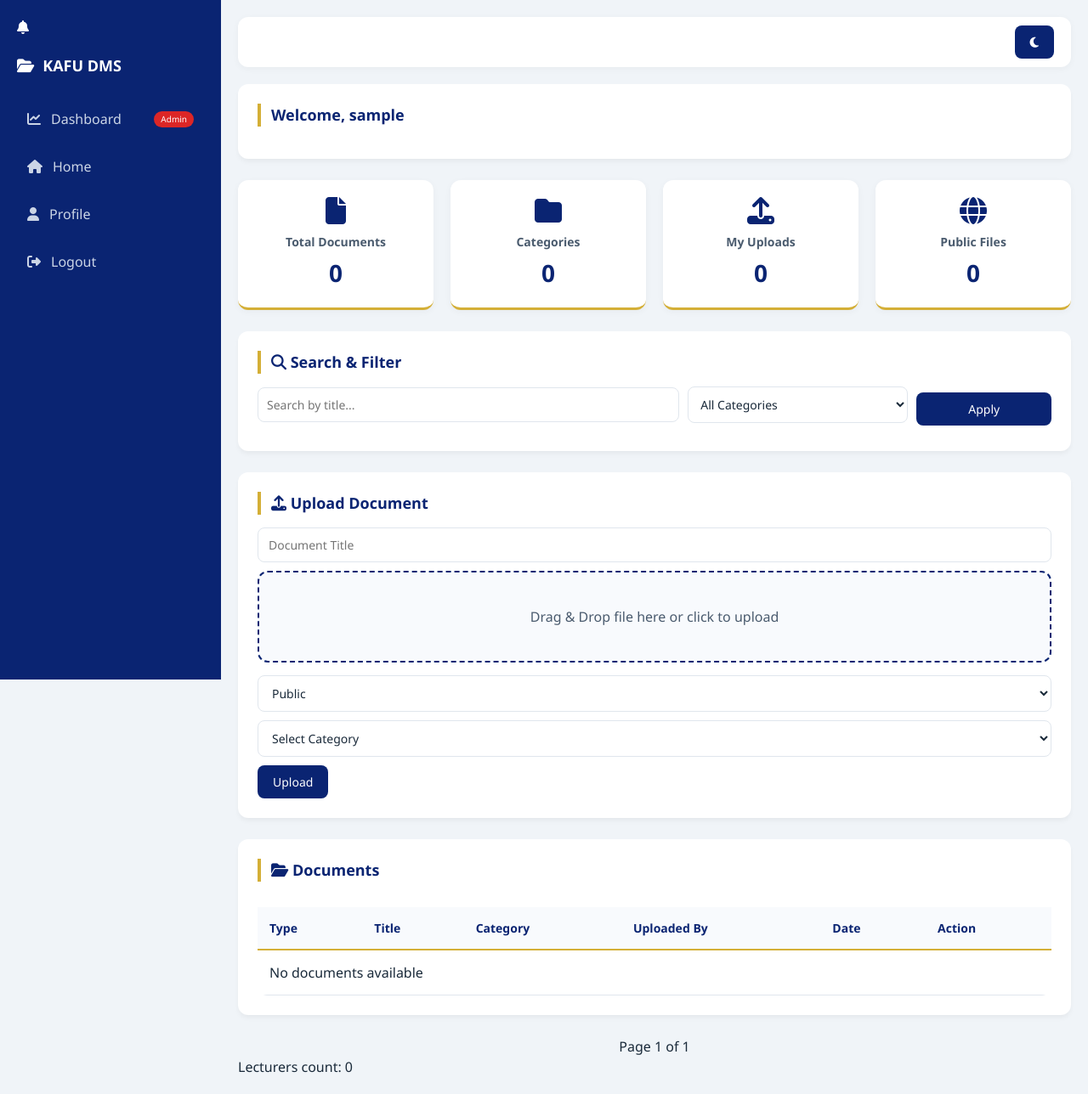
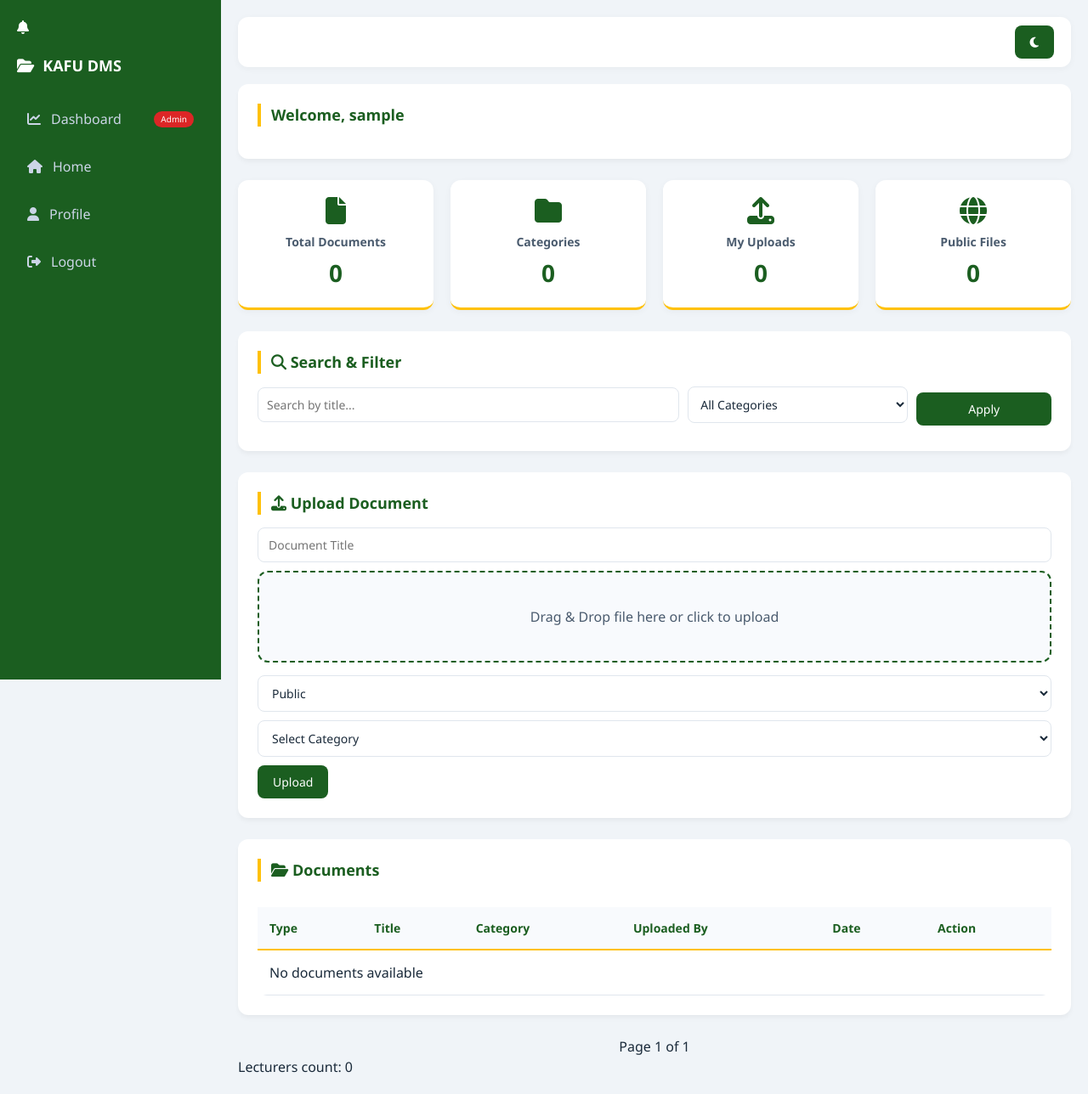
Before and after one commit to zablon105/kafu-dms-project, a Django app: page /home/ in a window 1280 px wide. Shown: the whole page at 85% size. Run offline with Django 5.2, Linux system fonts and the light colour scheme; the visitor is signed in with stand-in values (Sample User, id 1); data comes from the database, SQL or seed files in the repository; data that the repository does not hold is empty.

Commit message:
Complete rebrand with school green colors - Green (#1B5E20) and Yellow (#FFC107)

```diff
--- a/static/css/dashboard.css
+++ b/static/css/dashboard.css
@@ -1,19 +1,20 @@
 /* =====================================
-   KAFU DMS DASHBOARD STYLES - KAFU SCHOOL COLORS
+   KAFU DMS DASHBOARD STYLES - SCHOOL GREEN COLORS
+   Complete File - Copy and Replace Entirely
 ===================================== */
 
 :root {
-    --primary: #0A2472;
-    --primary-dark: #071a56;
-    --primary-light: #162b5e;
-    --accent: #D4AF37;
-    --accent-dark: #c49b2a;
-    --success: #2ecc71;
-    --danger: #e74c3c;
-    --warning: #f39c12;
-    --sidebar-bg: #0A2472;
+    --primary: #1B5E20;
+    --primary-dark: #0f3d14;
+    --primary-light: #4CAF50;
+    --accent: #FFC107;
+    --accent-dark: #e6a800;
+    --success: #28a745;
+    --danger: #dc3545;
+    --warning: #ffc107;
+    --sidebar-bg: #1B5E20;
     --sidebar-text: #cbd5e6;
-    --sidebar-hover: #162b5e;
+    --sidebar-hover: #2E7D32;
     --body-bg: #f0f4f8;
     --card-bg: #ffffff;
     --text-primary: #1a2a3a;
@@ -265,7 +266,7 @@ body {
     padding-left: 12px;
 }
 
-/* ===== TABLES ===== */
+/* ===== TABLES - DESKTOP VIEW ===== */
 .table-wrapper {
     overflow-x: auto;
     border-radius: 12px;
@@ -294,7 +295,7 @@ body {
 }
 
 .doc-table tr:hover, .documents-table tr:hover, .modern-table tr:hover {
-    background: rgba(10,36,114,0.02);
+    background: rgba(27,94,32,0.02);
 }
 
 /* Hide pseudo-elements on desktop */
@@ -377,7 +378,7 @@ body {
 .search-box select:focus {
     outline: none;
     border-color: var(--primary);
-    box-shadow: 0 0 0 3px rgba(10,36,114,0.1);
+    box-shadow: 0 0 0 3px rgba(27,94,32,0.1);
 }
 
 .search-box button {
@@ -541,12 +542,12 @@ body {
 }
 
 .drop-zone:hover {
-    background: rgba(10,36,114,0.05);
+    background: rgba(27,94,32,0.03);
     border-color: var(--primary-dark);
 }
 
 .drop-zone.dragover {
-    background: rgba(10,36,114,0.1);
+    background: rgba(27,94,32,0.05);
     border-color: var(--accent);
 }
 
--- a/static/css/style.css
+++ b/static/css/style.css
@@ -1,19 +1,20 @@
 /* =====================================
-   GLOBAL SYSTEM STYLES - KAFU SCHOOL COLORS
+   GLOBAL SYSTEM STYLES - SCHOOL GREEN COLORS
+   Complete File - Copy and Replace Entirely
 ===================================== */
 
 :root {
-    --primary: #0A2472;
-    --primary-dark: #071a56;
-    --primary-hover: #0e2d8a;
-    --accent: #D4AF37;
-    --accent-dark: #c49b2a;
-    --success: #2ecc71;
-    --success-dark: #27ae60;
-    --danger: #e74c3c;
-    --danger-dark: #c0392b;
-    --warning: #f39c12;
-    --warning-dark: #e67e22;
+    --primary: #1B5E20;
+    --primary-dark: #0f3d14;
+    --primary-hover: #2E7D32;
+    --accent: #FFC107;
+    --accent-dark: #e6a800;
+    --success: #28a745;
+    --success-dark: #1e7e34;
+    --danger: #dc3545;
+    --danger-dark: #c82333;
+    --warning: #ffc107;
+    --warning-dark: #e0a800;
     --gray-100: #f8fafd;
     --gray-200: #e0e6ed;
     --gray-300: #cbd5e1;
@@ -64,7 +65,7 @@ body {
 .card:hover {
     transform: translateY(-2px);
     box-shadow: var(--shadow-lg);
-    border-color: rgba(10,36,114,0.08);
+    border-color: rgba(27,94,32,0.08);
 }
 
 .card h3 {
@@ -93,7 +94,7 @@ input, select, textarea {
 input:focus, select:focus, textarea:focus {
     outline: none;
     border-color: var(--primary);
-    box-shadow: 0 0 0 3px rgba(10,36,114,0.1);
+    box-shadow: 0 0 0 3px rgba(27,94,32,0.1);
     transform: translateY(-1px);
 }
 
@@ -208,7 +209,7 @@ table tbody tr {
 }
 
 table tbody tr:hover {
-    background: rgba(10,36,114,0.02);
+    background: rgba(27,94,32,0.02);
 }
 
 /* ===== FILE ICON COLORS ===== */
@@ -434,13 +435,13 @@ table tbody tr:hover {
 }
 
 .drop-zone:hover {
-    background: rgba(10,36,114,0.03);
+    background: rgba(27,94,32,0.03);
     border-color: var(--primary-dark);
     transform: scale(1.01);
 }
 
 .drop-zone.dragover {
-    background: rgba(10,36,114,0.05);
+    background: rgba(27,94,32,0.05);
     border-color: var(--accent);
     transform: scale(1.02);
 }
@@ -510,7 +511,7 @@ body.dark-mode textarea {
 body.dark-mode input:focus,
 body.dark-mode select:focus {
     border-color: var(--accent);
-    box-shadow: 0 0 0 3px rgba(212,175,55,0.2);
+    box-shadow: 0 0 0 3px rgba(255,193,7,0.2);
 }
 
 body.dark-mode .sidebar {
@@ -568,11 +569,6 @@ body.dark-mode .preview-content {
         opacity: 1;
         transform: translateX(0);
     }
-}
-
-@keyframes pulse {
-    0%, 100% { transform: scale(1); }
-    50% { transform: scale(1.05); }
 }
 
 /* ===== RESPONSIVE DESIGN ===== */
```
Also changed, not shown: static/css/auth.css (+51 -13 lines), static/css/landing.css (+100 -52 lines).
